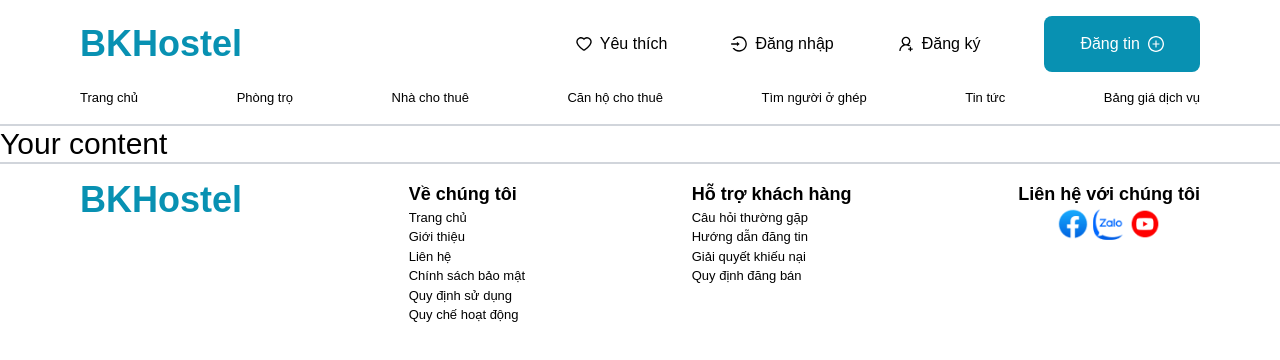
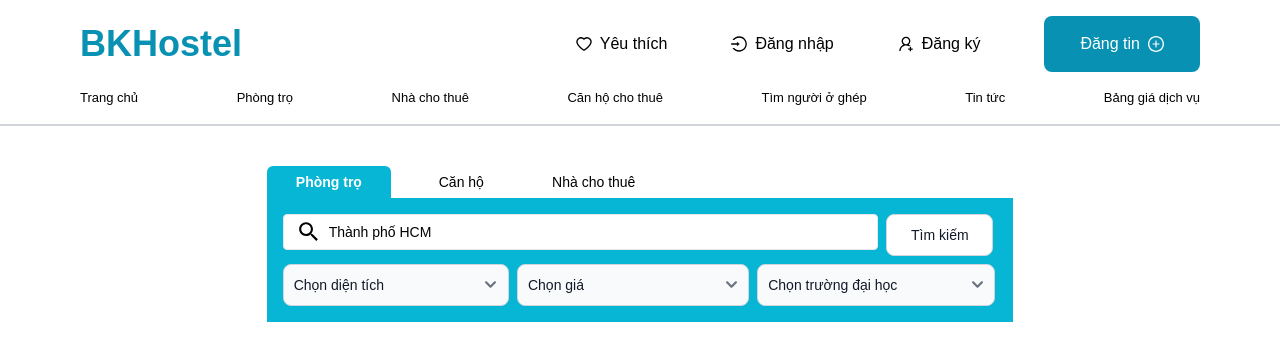
Before and after one commit to gorup2010/BTL-TM-T, a React (Vite) app: page / in a window 1280 px wide. Shown: the top 360 px of the page. Built offline with nearby package versions, Linux system fonts and the light colour scheme.

Commit message:
Add layout

```diff
--- a/src/pages/Home/index.jsx
+++ b/src/pages/Home/index.jsx
@@ -14,9 +14,9 @@
 
 
 const selectedStyle =
-  "bg-blue-400 text-center font-semibold text-sm rounded-t-md h-8 flex justify-center items-center";
+  "bg-cyan-500 text-center font-semibold text-sm rounded-t-md h-8 flex justify-center items-center text-white";
 const nonSelectedStyle =
-  "hover:bg-blue-400 text-center font-medium text-sm rounded-t-md flex justify-center items-center";
+  "hover:bg-cyan-500 hover:text-white text-center font-medium text-sm rounded-t-md flex justify-center items-center";
 
 const Home = () => {
   const [type, setType] = useState(1);
@@ -59,7 +59,7 @@
             Nhà cho thuê
           </Grid>
         </Grid>
-        <div className="w-7/12 bg-blue-400 p-4">
+        <div className="w-7/12 bg-cyan-500 p-4">
           <Grid container columnGap={1} rowGap={1}>
             <Grid item xs={10}>
               <Box className="bg-white rounded-[4px] border border-solid flex items-center h-9 p-1 ">
--- a/src/routes/index.jsx
+++ b/src/routes/index.jsx
@@ -7,6 +7,7 @@
 import PostNew from '../pages/postNew/PostNew';
 import PostHistory from '../pages/postHistory/PostHistory'
 import Login from "../pages/login/Login";
+import Home from "../pages/Home";
 
 export const routes = [
   {
@@ -15,7 +16,7 @@
     children: [
       {
         index: true,
-        element: <h1>Your content</h1>,
+        element: <Home />,
       },
     ],
   },
```
Also changed, not shown: 1 other file (tests, documents, lock files or other folders).
